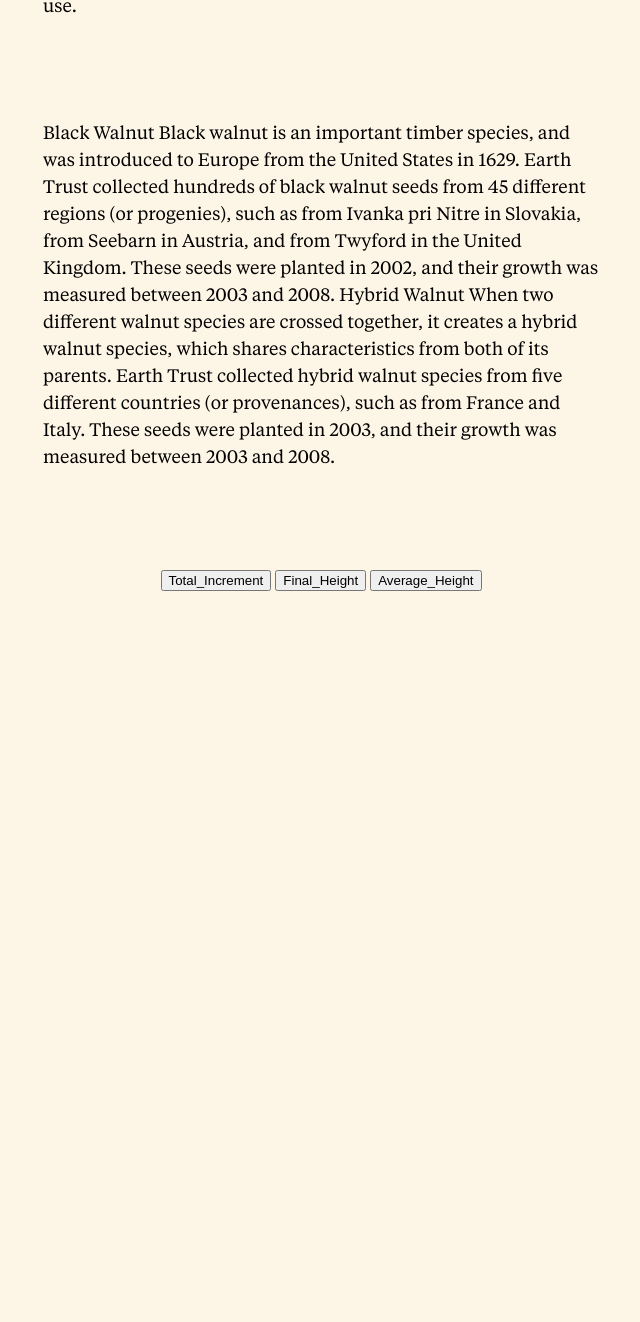
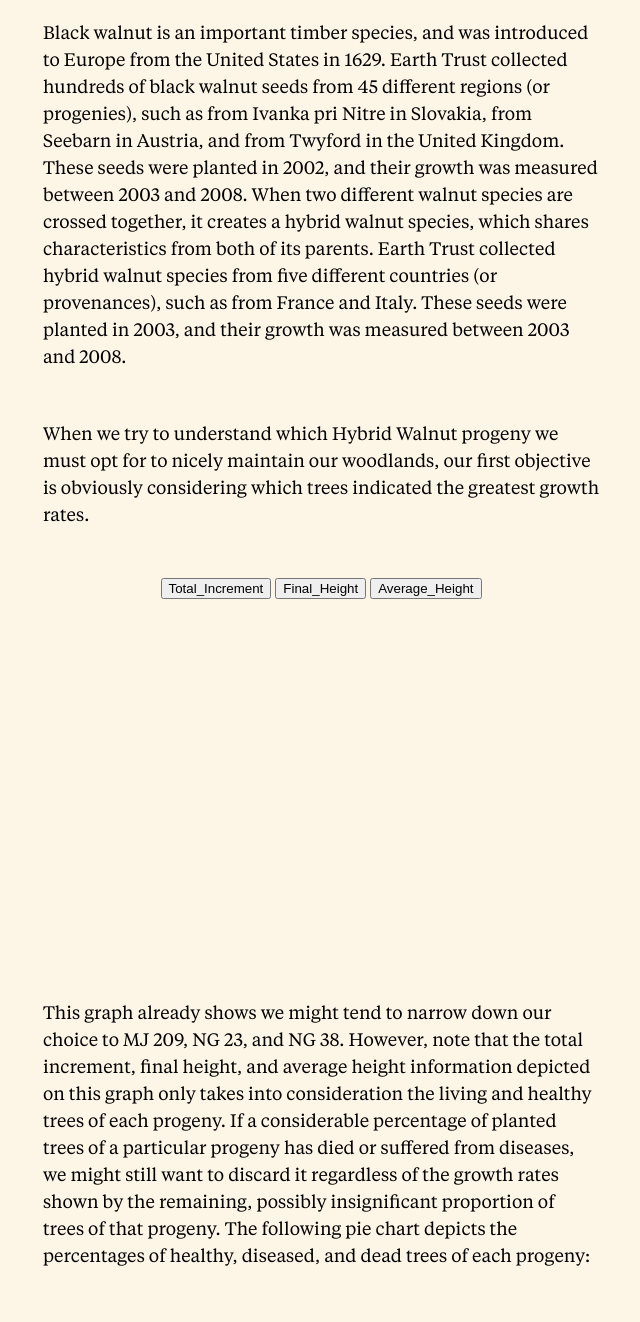
Before and after one commit to ginchoco/tree-story-2.0, a plain HTML site: page index.html in a window 1280 px wide. Shown: the part 1294-2616 px from the top of the page, without its empty margins (319-959 px from the left). Before the commit the page ends 2293 px from the top, so only its background shows below. Drawn offline with nearby package versions, Linux system fonts and the light colour scheme; no server answers.

Commit message:
putting it together

```diff
--- a/index.html
+++ b/index.html
@@ -33,18 +33,18 @@
     </section>
 
     <section>
+        <!-- <div class="subtitle">Black Walnut</div> -->
+
         <div class="body">
-            <div class="subtitle"></div>
-            Black Walnut
             Black walnut is an important timber species, and was introduced to Europe from the United States in 1629. Earth Trust collected hundreds of black walnut seeds from 45 different regions (or progenies), such as from Ivanka pri Nitre in Slovakia, from Seebarn in Austria, and from Twyford in the United Kingdom. These seeds were planted in 2002, and their growth was measured between 2003 and 2008.
 
-            Hybrid Walnut
             When two different walnut species are crossed together, it creates a hybrid walnut species, which shares characteristics from both of its parents. Earth Trust collected hybrid walnut species from five different countries (or provenances), such as from France and Italy. These seeds were planted in 2003, and their growth was measured between 2003 and 2008.
+        </div>
 
+        <div class="body">
+            When we try to understand which Hybrid Walnut progeny we must opt for to nicely maintain our woodlands, our first objective is obviously considering which trees indicated the greatest growth rates.
         </div>
         <div class="graph">
-
-
             <!-- Add 3 buttons -->
             <button onclick="update('Total_Increment')">Total_Increment</button>
             <button onclick="update('Final_Height')">Final_Height</button>
@@ -137,10 +137,19 @@
 
                 // Initialize plot
                 update('Total_Increment')
-
                 </script>
         </div>
         <div class="caption"></div>
+
+        <div class="body">
+            This graph already shows we might tend to narrow down our choice to MJ 209, NG 23, and NG 38. However, note that the total increment, final height, and average height information depicted on this graph only takes into consideration the living and healthy trees of each progeny. If a considerable percentage of planted trees of a particular progeny has died or suffered from diseases, we might still want to discard it regardless of the growth rates shown by the remaining, possibly insignificant proportion of trees of that progeny. The following pie chart depicts the percentages of healthy, diseased, and dead trees of each progeny:
+
+        </div>
+        <div class="graph">
+
+        </div>
     </section>
+
+
 </body>
 </html>
--- a/styles.css
+++ b/styles.css
@@ -74,7 +74,7 @@ em {
     font-family: 'Tiempos Text Regular';
     font-size: 18px;
     text-align: left;
-    padding: 0 0 100px 0;
+    padding: 0 0 50px 0;
     margin-right: 28%;
     margin-left: 28%;
     line-height: 1.5em;
```
